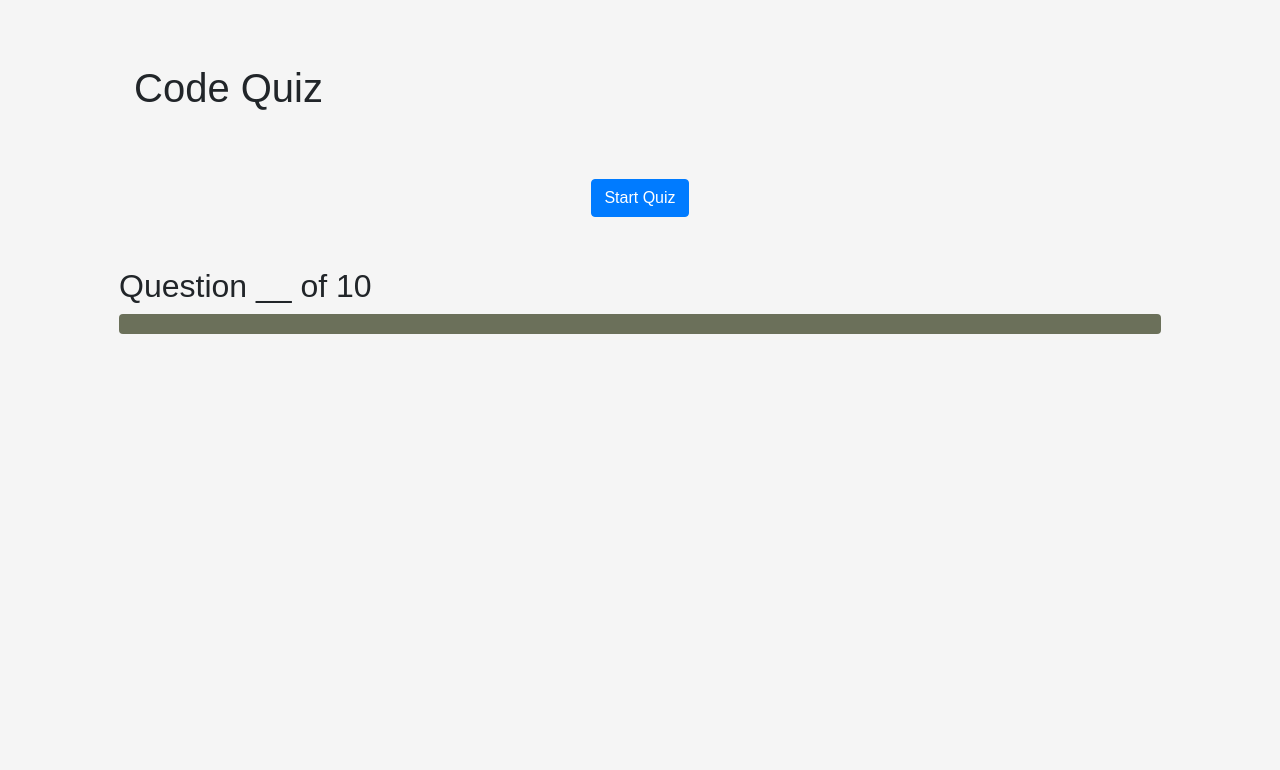
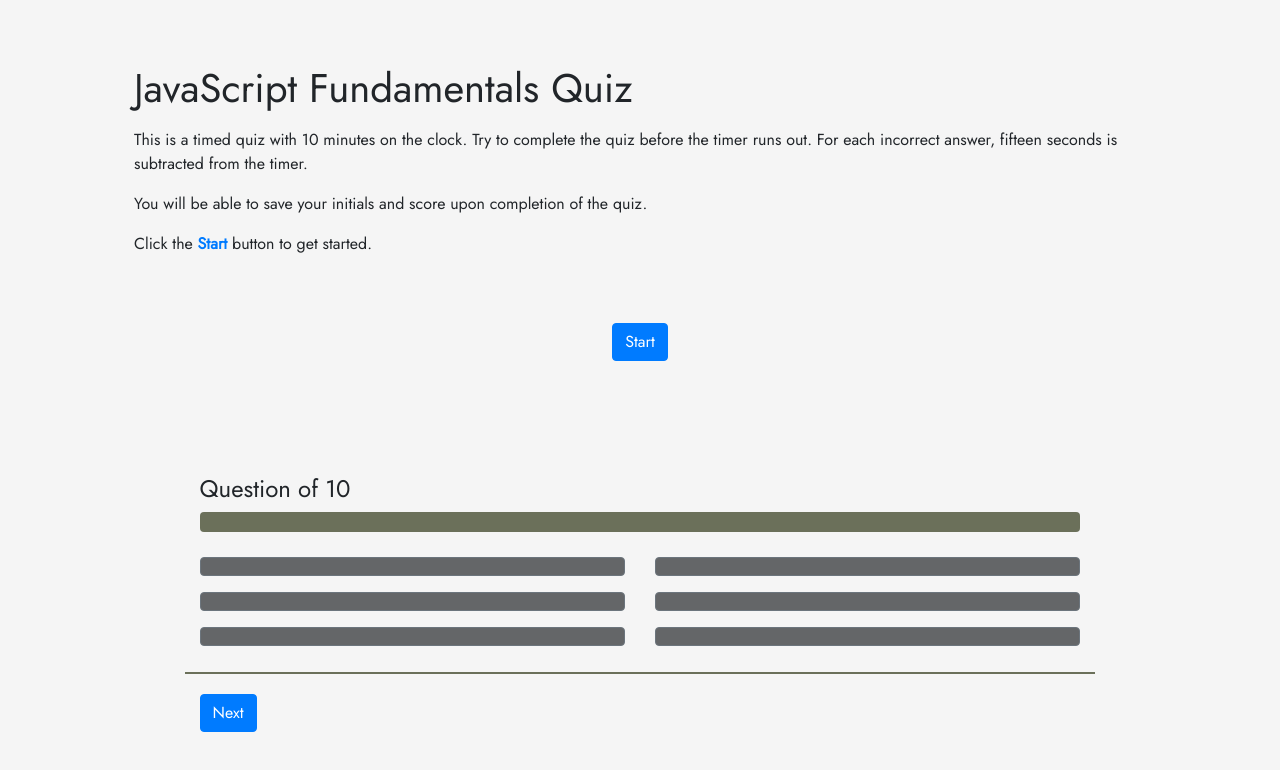
Before and after one commit to rad-a/code-quiz, a plain HTML site: page index.html in a window 1280 px wide. Drawn offline with nearby package versions, Linux system fonts and the light colour scheme.

Commit message:
Updating with complete HTML

```diff
--- a/index.html
+++ b/index.html
@@ -15,48 +15,51 @@
       href="https://maxcdn.bootstrapcdn.com/bootstrap/4.0.0/css/bootstrap.min.css"
     />
     <link rel="stylesheet" type="text/css" href="./assets/css/style.css" />
+    <!-- <link
+      href="https://fonts.googleapis.com/css?family=Fjalla+One|Raleway&display=swap"
+      rel="stylesheet"
+    /> -->
+
     <link
-      href="https://fonts.googleapis.com/css?family=Fjalla+One|Raleway&display=swap"
+      href="https://fonts.googleapis.com/css2?family=Jost&family=Roboto+Slab&display=swap"
       rel="stylesheet"
     />
   </head>
 
   <body>
     <div class="container">
-      <h1>Code Quiz</h1>
+      <h1>JavaScript Fundamentals Quiz</h1>
+      <p>This is a timed quiz with 10 minutes on the clock. Try to complete the quiz before the timer runs out. For each incorrect answer, fifteen seconds is subtracted from the timer.</p>
+      <p>You will be able to save your initials and score upon completion of the quiz.</p>
 
-<!-- The first screen user sees. Nothing else will be visible. Timer starts when clicked -->
-      <div id="start-btn">
-        <button class="btn btn-primary">Start Quiz</button>
-      </div>
+    <p>Click the <span>Start</span> button to get started.</p>
 
-      <!-- Appears after user clicks "Start Quiz" -->
-      <div class="questions-section">
+      <!-- The first screen user sees. Nothing else will be visible. Timer starts when clicked -->
 
-        <div class="row questions-header">
-          <!-- Automatically update the first blank -->
-          <h2>Question __ of 10 </h2>
+      <button class="btn btn-primary" id="start-btn">Start</button>
+
+      <main id="main">
+        <div class="quiz-section">
+          <h4>Question of 10</h4>
+          <p id="question"></p>
+          <div class="row" id="answer-section">
+            <div class="col-sm-12 col-md-6" id="left-answers">
+              <button type="button" class="btn btn-block btn-secondary"></button>
+              <button type="button" class="btn btn-block btn-secondary"></button>
+              <button type="button" class="btn btn-block btn-secondary"></button>
+            </div>
+            <div class="col-sm-12 col-md-6" id="right-answers">
+              <button type="button" class="btn btn-block btn-secondary"></button>
+              <button type="button" class="btn btn-block btn-secondary"></button>
+              <button type="button" class="btn btn-block btn-secondary"></button>
+            </div>
+          </div>
+          <div id="quiz-footer">
+            <button type="button" class="btn btn-primary">Next</button>
+            <p id="countdown-timer"></p>
+          </div>
         </div>
-
-        <div class="row questions-body">
-        <div class="col col-sm-12" id="question"></div>
-        <!-- Multiple choices, divided into 2 columns -->
-          <div class="col col-sm-12 col-md-6" id="left-answers"></div>
-          <div class="col col-sm-12 col-md-6" id="right-answers"></div>
-        </div>
-      </div>
-<!-- Game over message/image div -->
-      <div id="game-over-screen">
-      </div>
-<!-- Save initials screen -->
-      <div id="save-initials">
-
-      </div>
-
-      <!-- Timer section -->
-<div id="timer">
-
-</div>
+      </main>
     </div>
   </body>
 </html>
```
